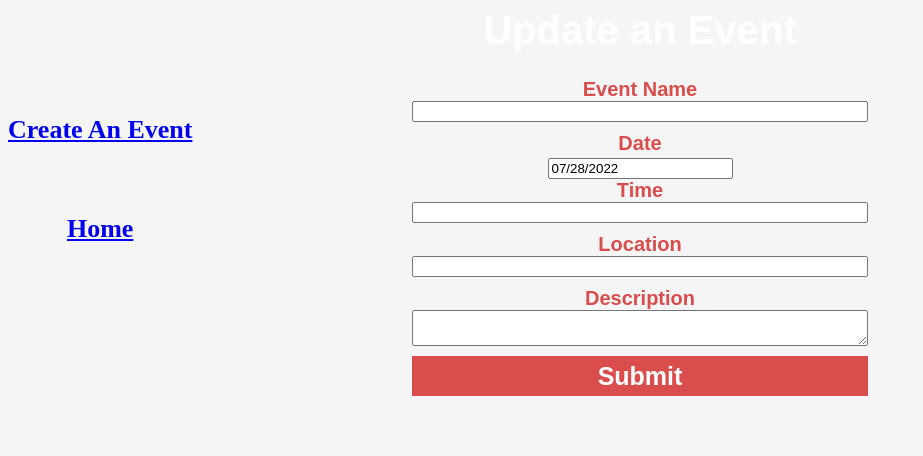
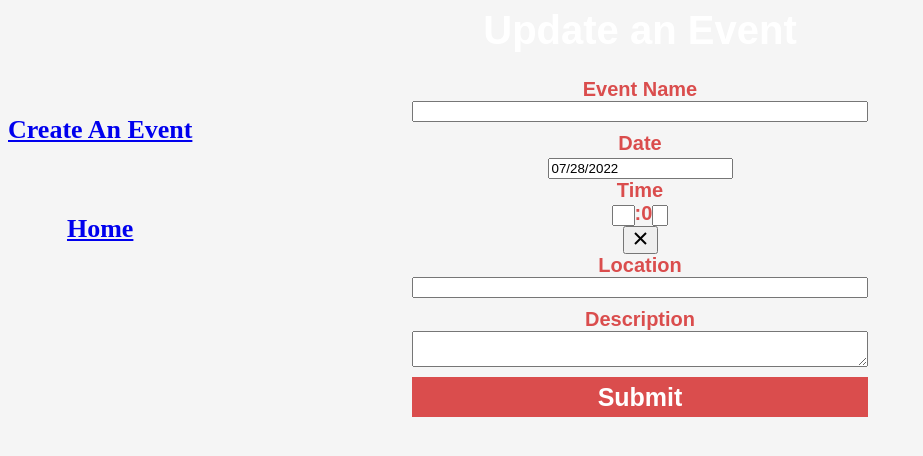
Before and after one commit to neu-seattle-cs5500-summer2022/project-SM22-lilaxuan-kevbvan-amlcheung, a React (Create React App) app: page /eventEntry/1 in a window 1280 px wide. Shown: the top 456 px of the page, without its empty margins (0-923 px from the left). Built offline with nearby package versions, Linux system fonts and the light colour scheme; no server answers.

Commit message:
Added Fully Functional TimePicker to Create/Update

```diff
--- a/package.json
+++ b/package.json
@@ -21,6 +21,7 @@
     "react-dom": "^18.0.0",
     "react-router-dom": "^6.3.0",
     "react-scripts": "5.0.1",
+    "react-time-picker": "^4.5.0",
     "web-vitals": "^2.1.4"
   },
   "scripts": {
--- a/src/DateSelector.jsx
+++ b/src/DateSelector.jsx
@@ -5,7 +5,7 @@ import format from "date-fns/format";
 import 'react-date-range/dist/styles.css'
 import 'react-date-range/dist/theme/default.css'
 
-export default function CalendarComponent({setEventDate}) {
+export default function DateSelector({setEventDate}) {
 
         const [date,setDate] = useState('')
         const [open,setOpen] = useState(false)
--- a/src/EventEntry.jsx
+++ b/src/EventEntry.jsx
@@ -3,6 +3,7 @@ import Axios from 'axios';
 import { useNavigate, useParams } from 'react-router';
 import './EventEntry.css';
 import DateSelector from './DateSelector.jsx'
+import TimeSelector from './TimeSelector';
 
 export default function EventEntry() {
 
@@ -24,7 +25,6 @@ export default function EventEntry() {
         const locationInput = document.getElementById('eventLocation')
         if (params.eventId === 'new') {
             eventInput.value = '';
-            timeInput.value = '';
             descInput.value = '';
             locationInput.value = '';
         } else {
@@ -89,7 +89,7 @@ export default function EventEntry() {
                 <div>
                     Time
                 </div>
-                <input id='eventTime' className="input-box" value={eventTime} onChange={e => setEventTime(e.target.value)} />
+                <TimeSelector setEventTime={setEventTime}/>
 
                 <div>
                     Location
@@ -125,7 +125,7 @@ export default function EventEntry() {
                     <div>
                         Time
                     </div>
-                    <input className="input-box" value={eventTime} onChange={e => setEventTime(e.target.value)} />
+                    <TimeSelector setEventTime={setEventTime}/>
 
                     <div>
                         Location
--- /dev/null
+++ b/src/TimeSelector.jsx
@@ -0,0 +1,27 @@
+import {useEffect, useState} from "react";
+import TimePicker from "react-time-picker";
+
+export default function TimeSelector({setEventTime}) {
+
+    const [time, setTime] = useState('');
+
+    useEffect(()=> {
+        setTime('10:00')
+    }, [])
+
+    const handleTimeSelect = (time) => {
+        setTime(time)
+        setEventTime(time)
+        console.log(time)
+    }
+
+    return (
+            <div>
+                <TimePicker
+                    onChange={handleTimeSelect}
+                    value={time}
+                    disableClock
+                    format="HH:mm"/>
+            </div>
+    )
+}
```
Also changed, not shown: 1 other file (tests, documents, lock files or other folders).
